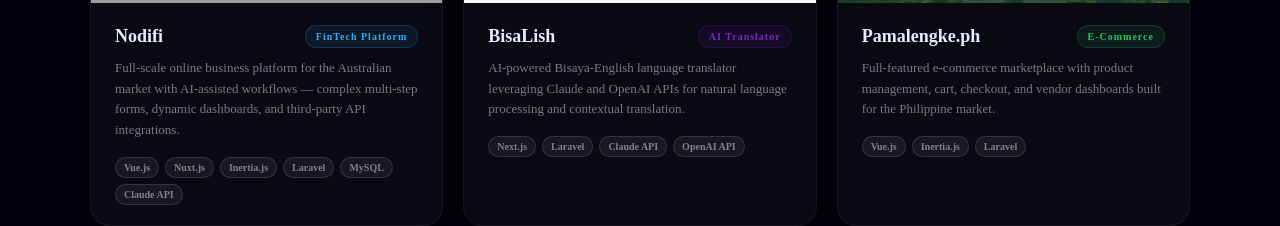
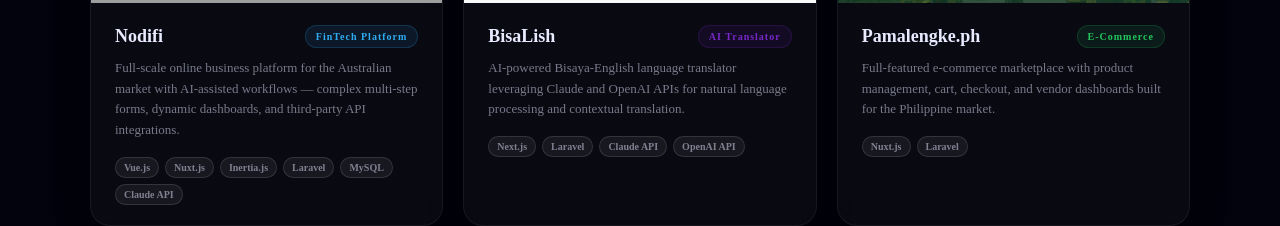
Before and after one commit to leonhail-nell/profile, a Next.js app: page / in a window 1280 px wide. Shown: the part 3600-3826 px from the top of the page. Built offline with nearby package versions, Linux system fonts and the light colour scheme; grey boxes are pictures that could not be loaded.

Commit message:
chore: add pamalengke gh and site

```diff
--- a/app/constant/data.ts
+++ b/app/constant/data.ts
@@ -261,7 +261,9 @@
       "Full-featured e-commerce marketplace with product management, cart, checkout, and vendor dashboards built for the Philippine market.",
     color: "#22c55e",
     photo: "/images/Pamalengke.png",
-    tech: ["Vue.js", "Inertia.js", "Laravel"],
+    tech: ["Nuxt.js", "Laravel"],
+    github: "https://github.com/leonhail-nell/pamalengke",
+    web: "https://pamalengke.vercel.app",
     featured: true,
   },
   {
```
